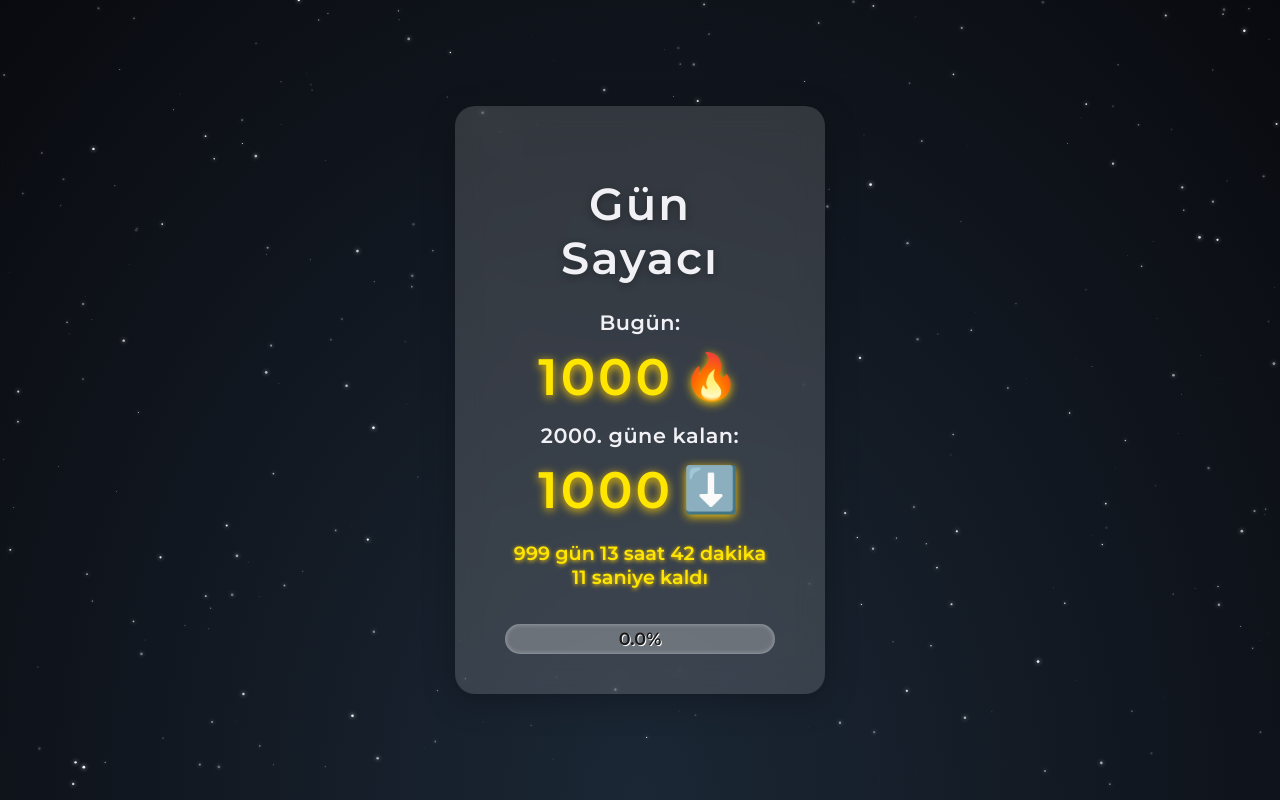
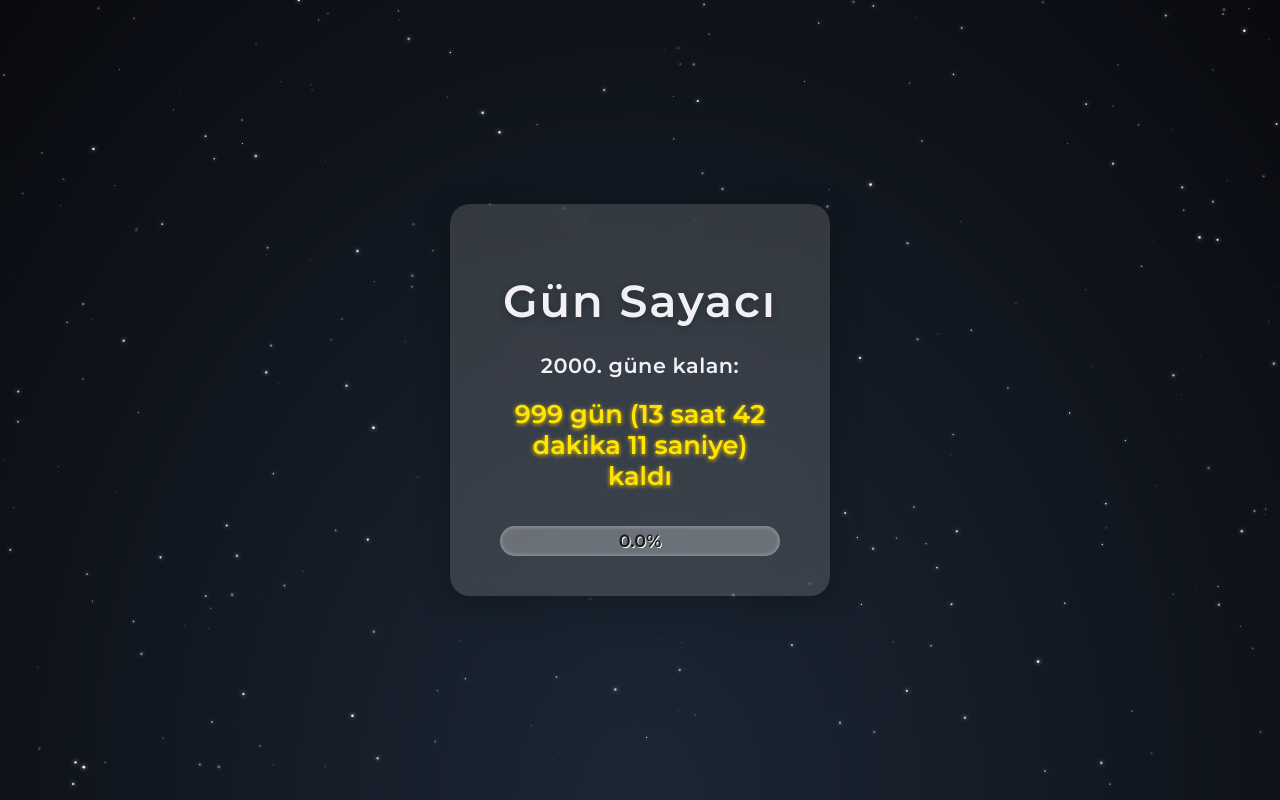
Before and after one commit to emreerdeem/gun-sayaci, a plain HTML site: page index.html in a window 1280 px wide. Drawn offline with Linux system fonts and the light colour scheme.

Commit message:
Update index.html

```diff
--- a/index.html
+++ b/index.html
@@ -3,11 +3,10 @@
 <head>
 <meta charset="UTF-8" />
 <meta name="viewport" content="width=device-width, initial-scale=1" />
-<title>Gün Sayacı - Gelişmiş</title>
+<title>Gün Sayacı - Sade Geri Sayım</title>
 <style>
   @import url('https://fonts.googleapis.com/css2?family=Montserrat:wght@600&display=swap');
 
-  /* Arka plan ve yıldız animasyonu */
   body {
     margin: 0;
     height: 100vh;
@@ -21,7 +20,6 @@
     position: relative;
   }
 
-  /* Canvas arka plan için */
   #starfield {
     position: fixed;
     top: 0; left: 0;
@@ -36,7 +34,7 @@
     border-radius: 20px;
     padding: 40px 50px;
     box-shadow: 0 8px 32px rgba(0, 0, 0, 0.25);
-    width: 370px;
+    width: 380px;
     text-align: center;
     box-sizing: border-box;
     z-index: 1;
@@ -74,7 +72,16 @@
     user-select: none;
   }
 
-  .bar-container {
+  .countdown {
+    margin-top: 20px;
+    font-size: 1.6rem;
+    font-weight: 700;
+    color: #ffe600;
+    text-shadow: 0 1px 4px #ffce00;
+    user-select: none;
+  }
+
+  .progress-bar-container {
     margin-top: 35px;
     background: rgba(255, 255, 255, 0.25);
     border-radius: 25px;
@@ -85,7 +92,7 @@
     position: relative;
   }
 
-  .bar {
+  .progress-bar {
     height: 100%;
     background: linear-gradient(90deg, #ffce00, #ffaa00);
     width: 0%;
@@ -108,15 +115,6 @@
     font-size: 1.1rem;
   }
 
-  .countdown {
-    margin-top: 20px;
-    font-size: 1.2rem;
-    font-weight: 600;
-    color: #ffe600;
-    text-shadow: 0 1px 4px #ffce00;
-  }
-
-  /* Responsive */
   @media(max-width: 400px){
     .counter {
       width: 90%;
@@ -127,24 +125,11 @@
       font-size: 2.2rem;
     }
 
-    p {
-      font-size: 1.1rem;
-    }
-
-    .number {
-      font-size: 2.6rem;
-    }
-
-    .emoji {
-      font-size: 2rem;
-      margin-left: 6px;
+    .countdown {
+      font-size: 1.3rem;
     }
 
     .progress-text {
-      font-size: 1rem;
-    }
-
-    .countdown {
       font-size: 1rem;
     }
   }
@@ -156,34 +141,26 @@
 
 <div class="counter" role="main" aria-label="Gün Sayacı">
   <h1>Gün Sayacı</h1>
-  <p>Bugün:</p>
-  <div class="number" id="currentDay">
-    0 <span class="emoji" title="Alev">🔥</span>
-  </div>
+
   <p>2000. güne kalan:</p>
-  <div class="number" id="daysLeft">
-    0 <span class="emoji" title="Azalan">⬇️</span>
-  </div>
   <div class="countdown" id="countdownTimer" aria-live="polite" aria-atomic="true" role="timer">
     -- gün -- saat -- dakika -- saniye
   </div>
-  <div class="bar-container" aria-label="İlerleme durumu">
-    <div class="bar" id="progressBar"></div>
+
+  <div class="progress-bar-container" aria-label="İlerleme durumu">
+    <div class="progress-bar" id="progressBar"></div>
     <div class="progress-text" id="progressText">0%</div>
   </div>
 </div>
 
 <script>
-  // Sabitler
   const baseDayNumber = 1000;          // 15 Temmuz 2025 = 1000. gün
   const targetDayNumber = 2000;        // Hedef 2000. gün
-  const baseDate = new Date(2025, 6, 15);  // 15 Temmuz 2025 JS ay: 6 (Temmuz)
+  const baseDate = new Date(2025, 6, 15);  // 15 Temmuz 2025
 
-  // Hedef tarih (2000. günün tarihi)
   const targetDate = new Date(baseDate);
   targetDate.setDate(targetDate.getDate() + (targetDayNumber - baseDayNumber));
 
-  // Güncelleme fonksiyonu
   function updateCounter() {
     const now = new Date();
     const diffTime = now - baseDate;
@@ -196,33 +173,30 @@
     let daysLeft = targetDayNumber - currentDay;
     if(daysLeft < 0) daysLeft = 0;
 
-    // İlerleme yüzdesi
     const progressPercent = ((currentDay - baseDayNumber) / (targetDayNumber - baseDayNumber)) * 100;
 
-    // Kalan süreyi gün-saat-dakika-saniye olarak hesapla
     let remainingMs = targetDate - now;
     if(remainingMs < 0) remainingMs = 0;
 
-    const remainingDays = Math.floor(remainingMs / (1000 * 60 * 60 * 24));
-    const remainingHours = Math.floor((remainingMs % (1000 * 60 * 60 * 24)) / (1000 * 60 * 60));
-    const remainingMinutes = Math.floor((remainingMs % (1000 * 60 * 60)) / (1000 * 60));
-    const remainingSeconds = Math.floor((remainingMs % (1000 * 60)) / 1000);
+    const msInDay = 1000 * 60 * 60 * 24;
+    let fractionalDayMs = remainingMs % msInDay;
 
-    // HTML güncellemeleri
-    document.getElementById('currentDay').childNodes[0].nodeValue = currentDay + ' ';
-    document.getElementById('daysLeft').childNodes[0].nodeValue = daysLeft + ' ';
+    const remainingDays = Math.floor(remainingMs / msInDay);
+    const remainingHours = Math.floor(fractionalDayMs / (1000 * 60 * 60));
+    const remainingMinutes = Math.floor((fractionalDayMs % (1000 * 60 * 60)) / (1000 * 60));
+    const remainingSeconds = Math.floor((fractionalDayMs % (1000 * 60)) / 1000);
+
+    document.getElementById('countdownTimer').innerText =
+      `${remainingDays} gün (${remainingHours} saat ${remainingMinutes} dakika ${remainingSeconds} saniye) kaldı`;
+
     document.getElementById('progressBar').style.width = progressPercent + '%';
     document.getElementById('progressText').innerText = progressPercent.toFixed(1) + '%';
-
-    document.getElementById('countdownTimer').innerText =
-      `${remainingDays} gün ${remainingHours} saat ${remainingMinutes} dakika ${remainingSeconds} saniye kaldı`;
   }
 
-  // Başlangıç ve saniyede 1 defa güncelle
   updateCounter();
   setInterval(updateCounter, 1000);
 
-  // ----- Yıldız animasyonu -----
+  // Yıldız animasyonu
   const canvas = document.getElementById('starfield');
   const ctx = canvas.getContext('2d');
   let stars = [];
@@ -235,7 +209,7 @@
     canvas.height = height;
 
     stars = [];
-    const starCount = Math.floor(width * height / 3000); // yıldız sayısı ekran boyutuna göre
+    const starCount = Math.floor(width * height / 3000);
 
     for(let i=0; i<starCount; i++) {
       stars.push({
```
